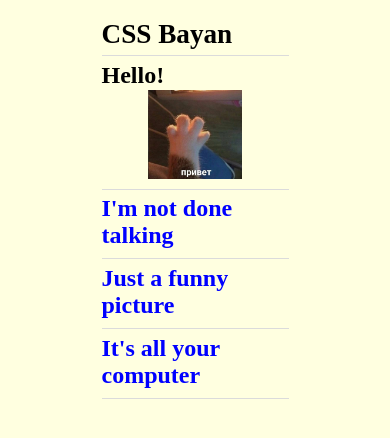
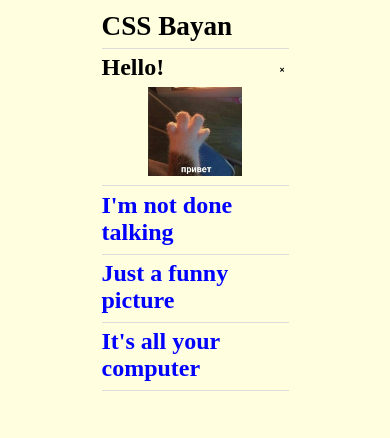
Before and after one commit to RuslanaMav/cssBayan, a plain HTML site: page cssBayan/index.html in a window 390 px wide. Drawn offline with Linux system fonts and the light colour scheme.

Commit message:
feat: add mobile (Sat, Mar 11, 12:21:20 PM)

```diff
--- a/cssBayan/index.html
+++ b/cssBayan/index.html
@@ -17,7 +17,7 @@
             <input id="mem-1" name="mem" type="radio"  checked>
             <div class="labelcont">
                  <label for="mem-1">Hello!</label>
-                 <label for="mem-1"><span class="pcontent"></span></label>
+                 <label for="mem-1" class="icon"><img src= "img/icon1.svg" alt = "icon"></label>
             </div>
             <label for="mem-1" class="labelimg"> <img src="img/image.jpg" alt="mem one"></label>
         </div>
@@ -26,7 +26,7 @@
             <input id="mem-2" name="mem" type="radio">
             <div class="labelcont">
                 <label for="mem-2">I'm not done talking</label>
-                <label for="mem-2"><span class="pcontent"></span></label>
+                <label for="mem-2" class="icon"><img src= "img/icon1.svg" alt = "icon"></label>
             </div>
             <label for="mem-2" class="labelimg"><img src="img/image2.jpg" alt="mem two"></label>
 
@@ -35,7 +35,7 @@
             <input id="mem-3" name="mem" type="radio">
             <div class="labelcont">
             <label for="mem-3">Just a funny picture</label>
-            <label for="mem-3"><span class="pcontent"></span></label>
+            <label for="mem-3" class="icon"><img src= "img/icon1.svg" alt = "icon"></label>
             </div>
             <label for="mem-3" class="labelimg"><img src="img/image3.jpg" alt="mem three"></label>
         </div>
@@ -43,7 +43,7 @@
             <input id="mem-4" name="mem" type="radio">
             <div class="labelcont">
             <label for="mem-4">It's all your computer</label>
-            <label for="mem-4" ><span class="pcontent"></span></label>
+            <label for="mem-4" class="icon"><img src= "img/icon1.svg" alt = "icon"></label>
         </div>
         <label for="mem-4" class="labelimg"><img src="img/image4.jpg" alt="mem four"></label>
         </div>
--- a/cssBayan/style.css
+++ b/cssBayan/style.css
@@ -1,6 +1,7 @@
 /*
-Изменить значок состония
-Мобильные версии разобраться
+цвет текста
+расстояние после текста до картинки
+
 */
 
 input{
@@ -15,7 +16,7 @@ body{
 .memcontainer{
     width: 50%;
     margin: auto;
-    margin-top: 5%;
+    margin-top: 3%;
     cursor:pointer;
 }
 
@@ -24,11 +25,12 @@ label{
 }
 
 .labelcont>label{
-    color: blue;
+    color:blue;
 }
 
+
 .memcontainer:hover > .mem>.labelcont>label,
-.memcontainer> .mem>input:checked ~ .labelcont>label{
+input:checked ~ .labelcont>label{
     color: black;
 }
 
@@ -41,11 +43,10 @@ h1{
     padding-bottom: 3%;
 }
 
-.mem>.labelcont>label{
+.labelcont>label{
     font-weight: bold;
-    padding-bottom: 2%;
-    font-size: 150%;
-}
+    padding-bottom: 1%;
+    font-size: 150%;}
 
 .mem{
 display: flex;
@@ -56,29 +57,33 @@ border-bottom: solid thin #dbdbdb;
 padding: 3% 0;
 }
 
-input:checked ~label>img,
-div:hover > label>img {
+input:checked ~.labelimg>img {
    visibility: visible;
    width: 50%;
-   transition: 1s ;
+   transition: 1s;
    opacity: 1;
 }
 
 input:checked ~label,
-div:hover > label{
-   height: 100%;
+.mem:hover > label {
+   height: auto;
+   margin-top: 2%;
 }
 
-img {
+.labelimg>img {
     visibility: hidden;
     opacity: 0;
     width: 0%;
     padding-left:25%;
 }
 
-input:active ~ .labelimg>img{
-    opacity:0.65;
+
+  input:active ~ .labelimg>img{
+    opacity:0.5;
   }
+
+
+
 
 .labelimg{
     width: 100%;
@@ -87,16 +92,42 @@ input:active ~ .labelimg>img{
 
 
 
+.labelcont{
+    display: flex;
+    justify-content: space-between;
+}
+
+.icon{
+   visibility: hidden;
+    width: 5%;
+}
+
+.icon>img{
+    width: 100%;
+}
+
+.memcontainer:hover>.mem> .labelcont>.icon,
+input:checked ~ .labelcont>.icon
+{
+    visibility: visible;
+}
+
+.mem:hover> .labelcont>.icon,
+input:checked ~ .labelcont>.icon
+{
+    transform: rotate(45deg);
+    transition: 1s;
+}
 
 
 
+@media (max-width: 1920px) {
+    div:hover > .labelimg>img {
+        visibility: visible;
+        width: 50%;
+        transition: 1s;
+        opacity: 1;
+     }
 
-.labelcont{
-    display: flex;
-    justify-content: space-between;
-    padding-right: 1%;
+
 }
-
-.pcontent{
-    font-weight: bold;
-}
```
Also changed, not shown: cssBayan/img/icon1.svg (added).
